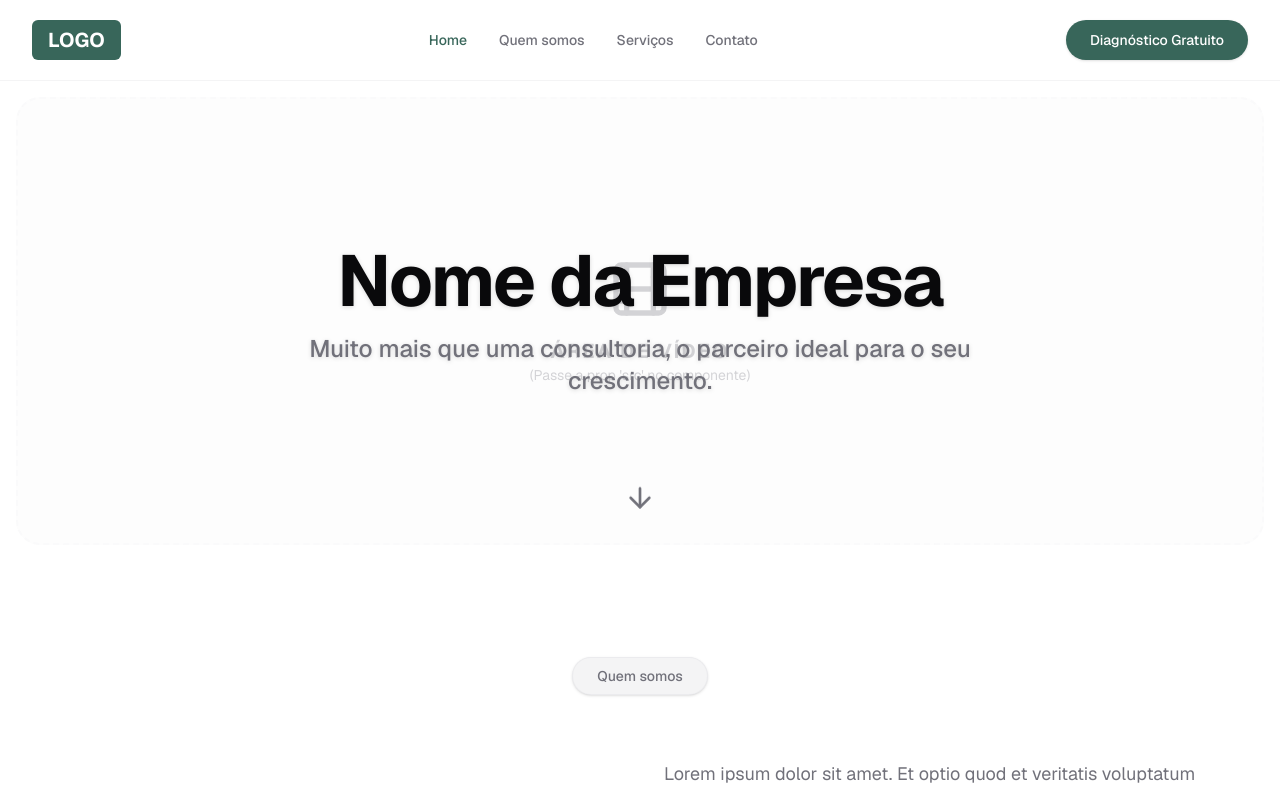
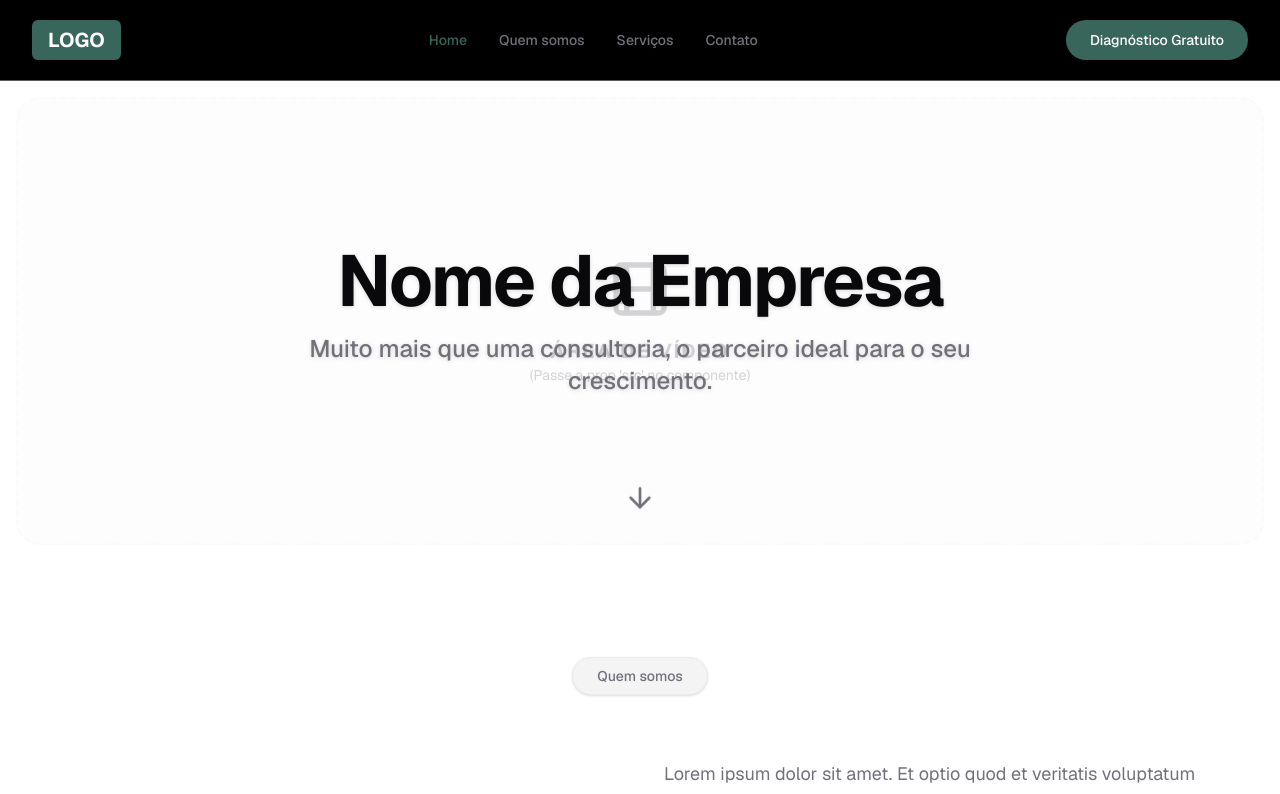
Before and after one commit to HandersonLuc/site-meta, a Next.js app: page / in a window 1280 px wide. Shown: the top 794 px of the page. Built offline with nearby package versions, Linux system fonts and the light colour scheme; no server answers.

Commit message:
Feat: changed  header bg color

```diff
--- a/components/layout/Header.tsx
+++ b/components/layout/Header.tsx
@@ -15,7 +15,7 @@ export function Header() {
   const pathname = usePathname();
 
   return (
-    <header className="sticky top-0 z-40 w-full border-b border-border/40 bg-background/80 backdrop-blur-md transition-all duration-300">
+    <header className="sticky top-0 z-40 w-full border-b border-border/40 bg-black backdrop-blur-md transition-all duration-300">
       <div className="container mx-auto flex h-20 items-center justify-between px-4 md:px-8">
         {/* Logo */}
         <div className="flex items-center gap-2">
```
